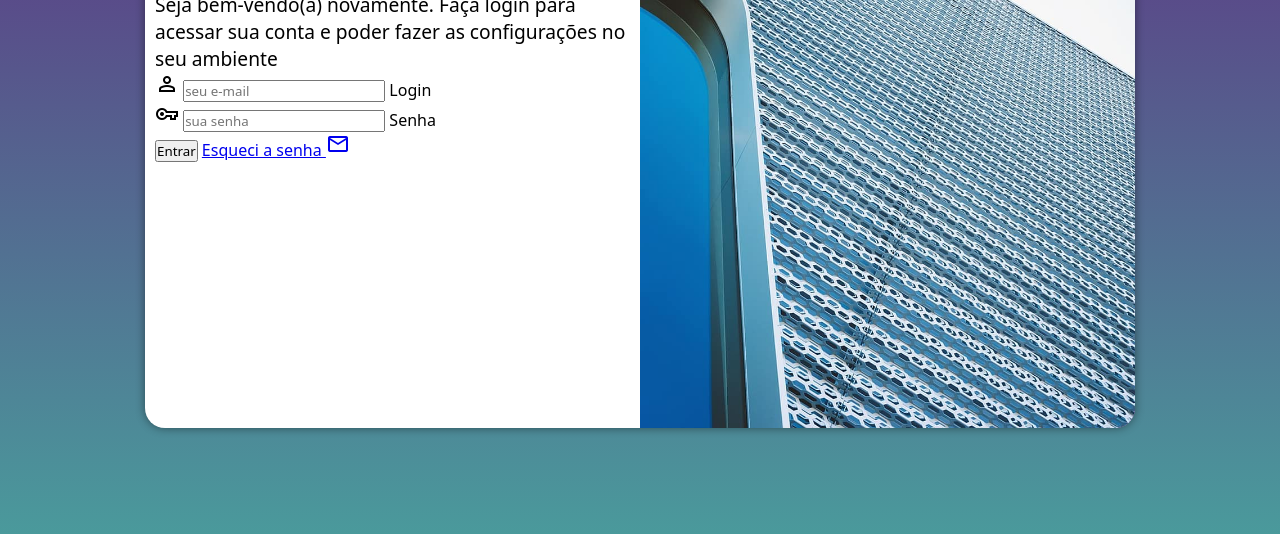
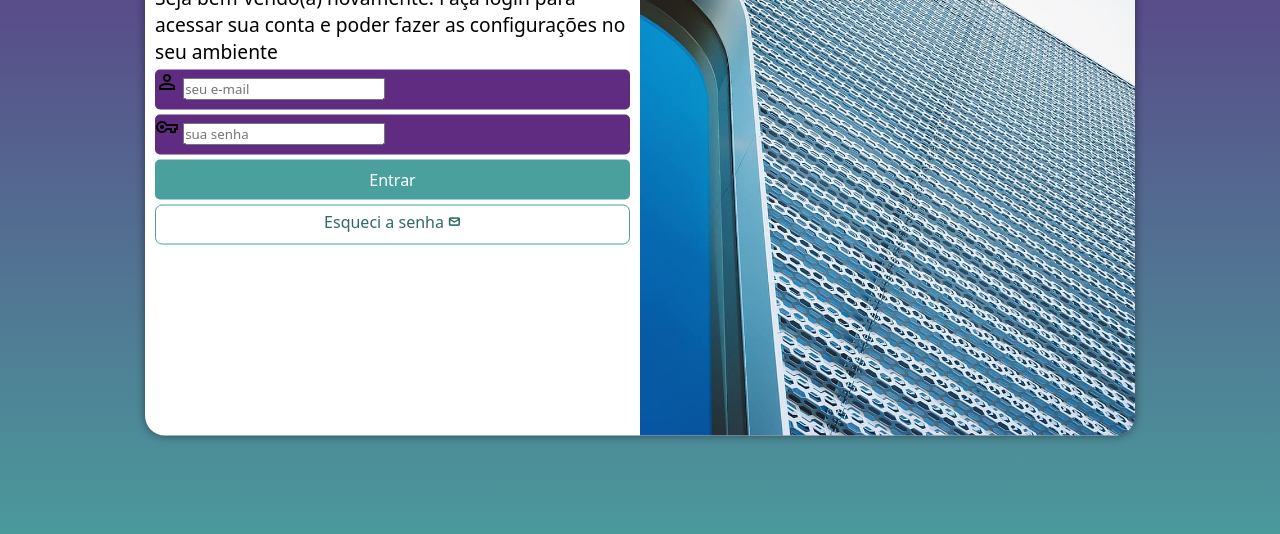
Before and after one commit to guilhermedalmeida/projeto-login, a plain HTML site: page index.html in a window 1280 px wide. Shown: the part 222-756 px from the top of the page. Drawn offline with nearby package versions, Linux system fonts and the light colour scheme.

Commit message:
aplicando estilo no formulário

```diff
--- a/estilos/style.css
+++ b/estilos/style.css
@@ -34,7 +34,7 @@
 
     background-color: white;
     width: 250px;
-    height: 500px;
+    height: 515px;
     border-radius: 20px;
     box-shadow: 0px 0px 10px rgba(0, 0, 0, 0.450);
 
@@ -62,3 +62,56 @@
 div#formulario > p {
     font-size: 0.8em;
 }
+
+form > div.campo {
+    background-color: #5f2c82;
+    display: block;
+    width: 100%;
+    height: 40px;
+    border-radius: 5px;
+    margin: 5px 0px;
+}
+
+div.campo > label {
+    display: none;
+}
+
+form > input[type=submit] {
+    display: block;
+    font-size: 1em;
+    width: 100%;
+    height: 40px;
+    background-color: #49a09d;
+    color: white;
+    border: none;
+    border-radius: 5px;
+    cursor: pointer;
+}
+
+form > input[type=submit]:hover {
+    background-color: #2d6462;
+}
+
+form > a.botao {
+    display: block;
+    text-align: center;
+    font-size: 1em;
+    width: 100%;
+    height: 40px;
+    padding-top: 5px;
+    margin-top: 5px;
+    background-color: white;
+    color: #306866;
+    border: 1px solid #49a09d;
+    border-radius: 7px;
+    text-decoration: none;
+}
+
+form > a.botao:hover {
+    background-color: #6cd3cf;
+}
+
+form > a.botao > i {
+    font-size: 0.8em;
+    font-weight: bolder;
+}
--- a/index.html
+++ b/index.html
@@ -29,7 +29,7 @@
                         <label for="isenha">Senha</label>
                     </div>
                     <input type="submit" value="Entrar">
-                    <a href="esqueci.html">
+                    <a href="esqueci.html" class="botao">
                         Esqueci a senha <i class="material-symbols-outlined">mail</i>
 
                     </a>
```
